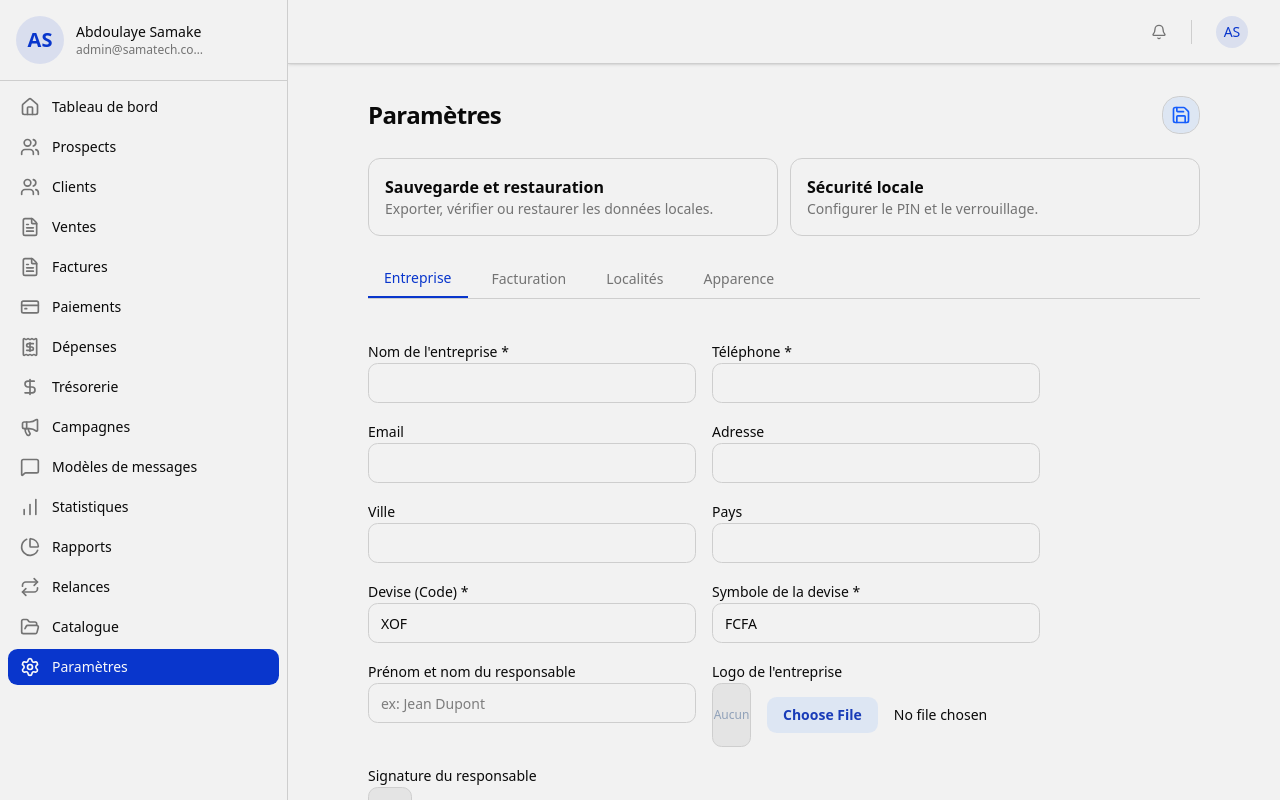
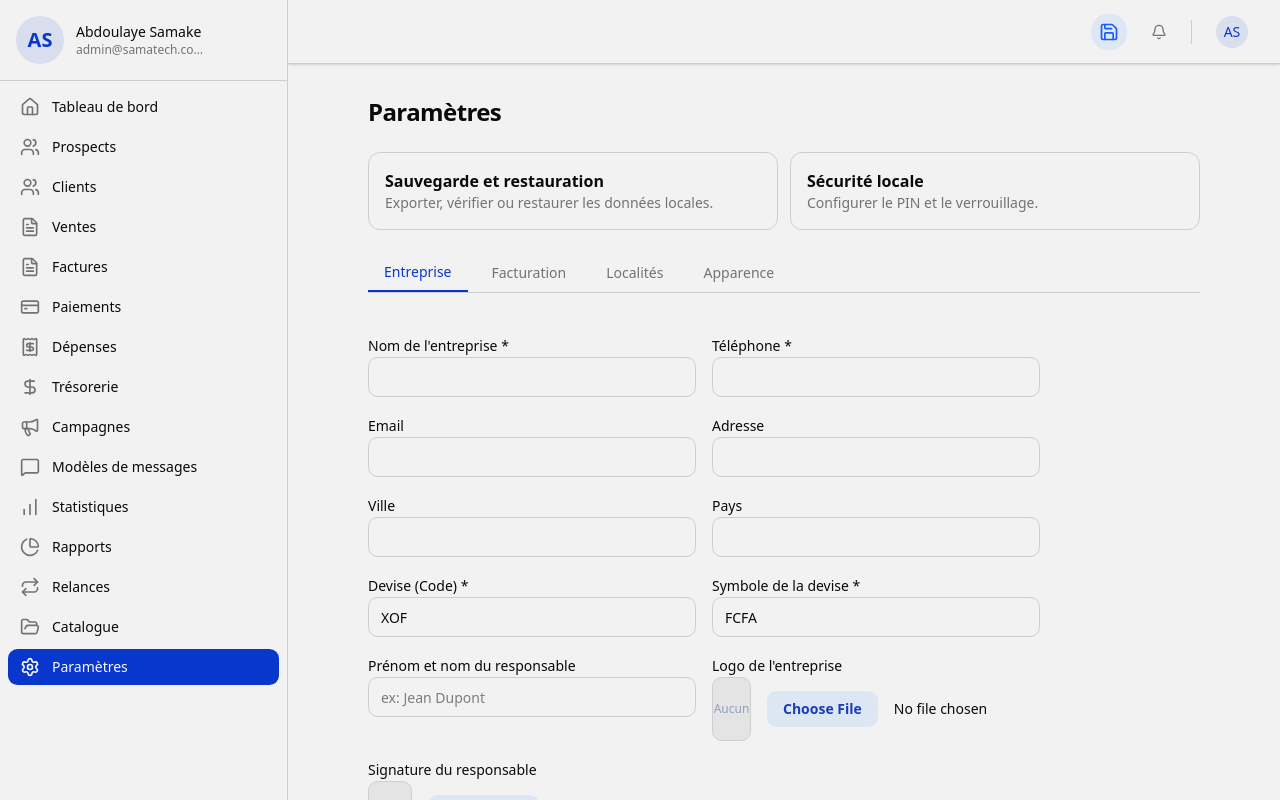
Before and after one commit to layesamake/samatech-crm, a Next.js app: page /settings in a window 1280 px wide. Built offline with nearby package versions, Linux system fonts and the light colour scheme.

Commit message:
feat(ux): déplacer l'icône de sauvegarde dans la Topbar via React Portal

```diff
--- a/src/app/(app)/settings/page.tsx
+++ b/src/app/(app)/settings/page.tsx
@@ -1,6 +1,7 @@
 'use client';
 
-import { useState } from 'react';
+import { useState, useEffect } from 'react';
+import { createPortal } from 'react-dom';
 import CompanySettingsForm from '@/modules/settings/presentation/CompanySettingsForm';
 import InvoiceSettingsForm from '@/modules/settings/presentation/InvoiceSettingsForm';
 import LocationsManager from '@/modules/locations/presentation/LocationsManager';
@@ -11,22 +12,30 @@ import { Save } from 'lucide-react';
 export default function SettingsPage() {
   const [activeTab, setActiveTab] = useState<'COMPANY' | 'INVOICE' | 'LOCATIONS' | 'APPEARANCE'>('COMPANY');
 
+  const [portalContainer, setPortalContainer] = useState<HTMLElement | null>(null);
+
+  useEffect(() => {
+    setPortalContainer(document.getElementById('topbar-actions'));
+  }, []);
+
+  const saveButton = (activeTab === 'COMPANY' || activeTab === 'INVOICE') ? (
+    <button
+      type="submit"
+      form={`${activeTab}-form`}
+      aria-label="Enregistrer les modifications"
+      className="p-2 rounded-xl hover:bg-muted text-blue-600 bg-blue-500/10 transition-colors"
+    >
+      <Save className="w-5 h-5" />
+    </button>
+  ) : null;
+
   return (
     <div className="p-4 md:p-8 max-w-4xl mx-auto space-y-6">
       <div className="flex items-center justify-between gap-4">
         <div>
           <h1 className="text-2xl font-bold tracking-tight hidden md:block">Paramètres</h1>
         </div>
-        {(activeTab === 'COMPANY' || activeTab === 'INVOICE') && (
-          <button
-            type="submit"
-            form={`${activeTab}-form`}
-            aria-label="Enregistrer les modifications"
-            className="p-2 border rounded-xl hover:bg-muted text-blue-600 bg-blue-500/10 transition-colors"
-          >
-            <Save className="w-5 h-5" />
-          </button>
-        )}
+        {portalContainer ? createPortal(saveButton, portalContainer) : saveButton}
       </div>
 
       <div className="grid gap-3 sm:grid-cols-2">
--- a/src/components/layout/Topbar.tsx
+++ b/src/components/layout/Topbar.tsx
@@ -39,6 +39,8 @@ export function Topbar() {
            <h1 className="text-lg font-semibold lg:hidden">{currentTitle}</h1>
         </div>
         <div className="flex items-center gap-x-4 lg:gap-x-6">
+          <div id="topbar-actions" className="flex items-center"></div>
+
           <Button variant="ghost" size="icon" className="-m-2.5 p-2.5 text-nav-muted hover:text-nav-fg hover:bg-white/10">
             <span className="sr-only">Voir les notifications</span>
             <Bell className="h-6 w-6" aria-hidden="true" />
```
